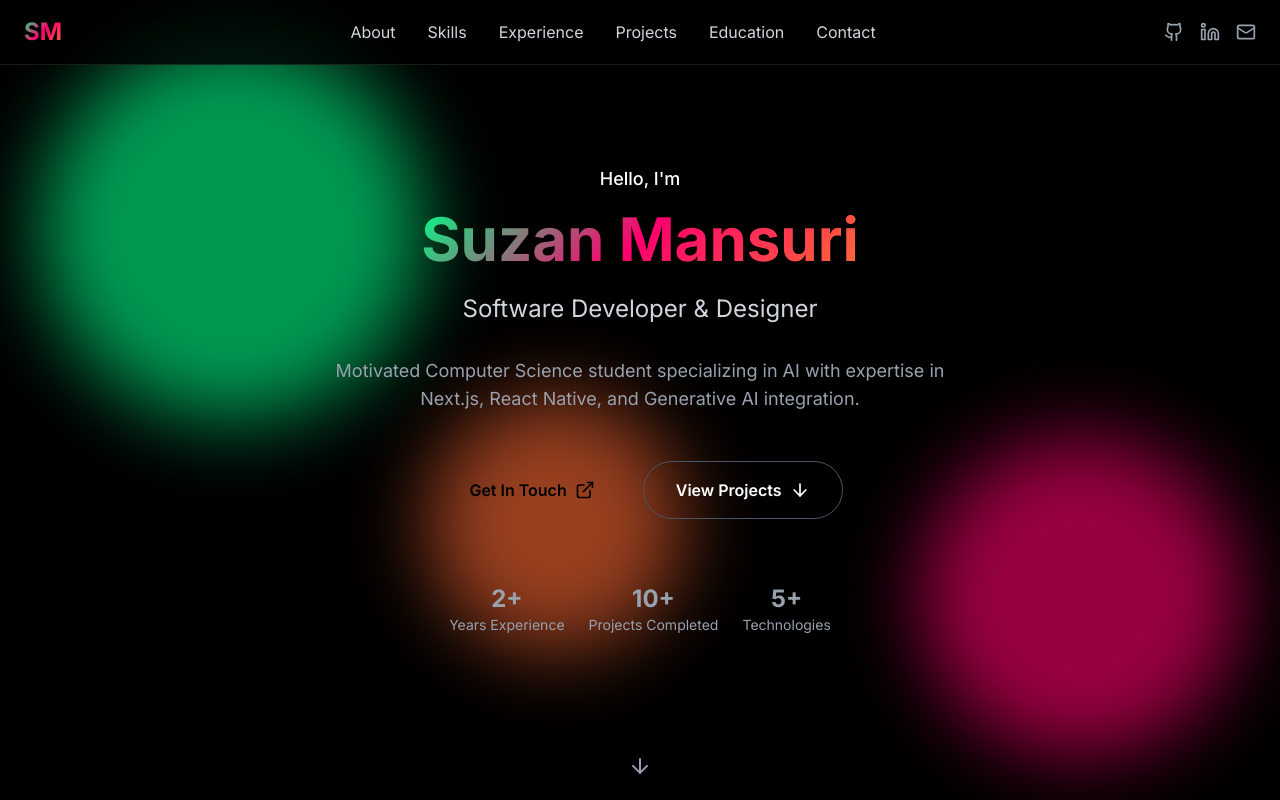
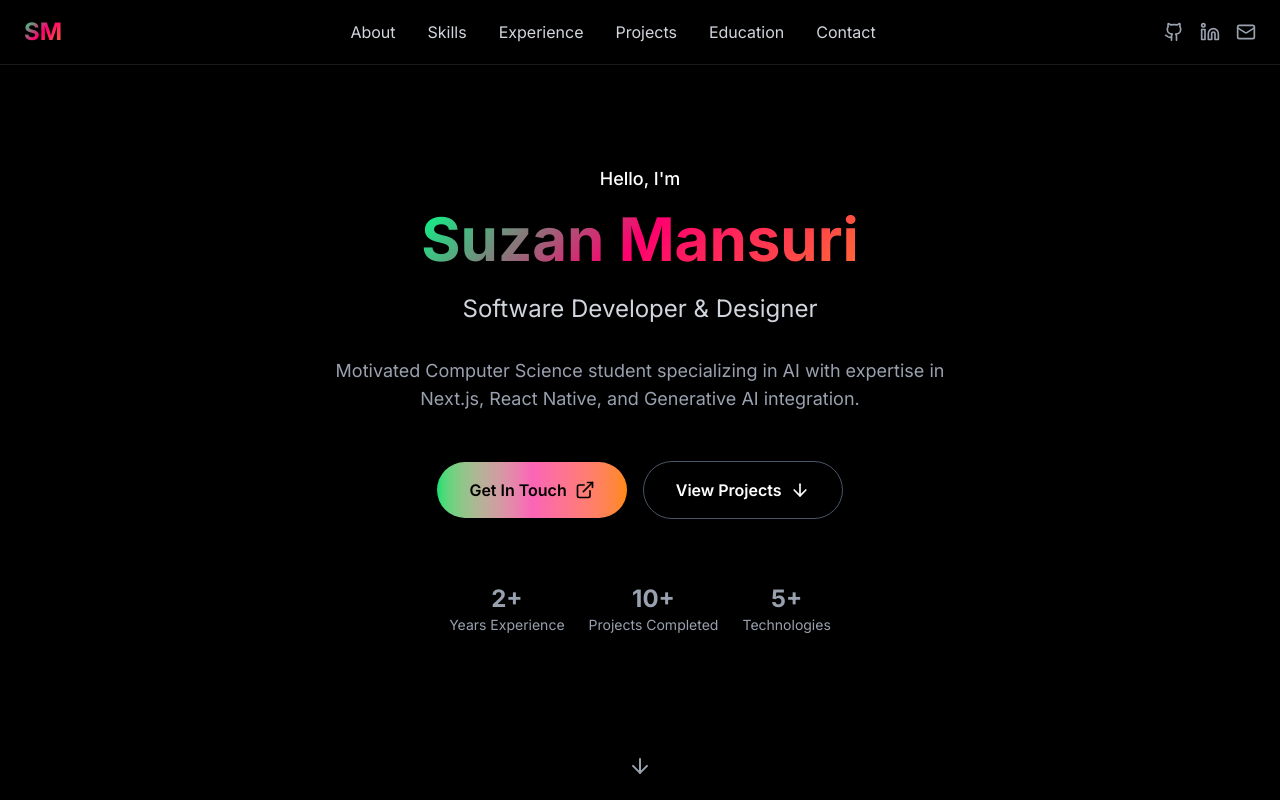
Before and after one commit to lilblackboot/portfolio, a Next.js app: page / in a window 1280 px wide. Shown: the top 800 px of the page. Built offline with nearby package versions, Linux system fonts and the light colour scheme.

Commit message:
removing the background (much better)

```diff
--- a/src/components/Hero.tsx
+++ b/src/components/Hero.tsx
@@ -5,50 +5,7 @@ import { ArrowDown, Download, ExternalLink } from 'lucide-react';
 
 const Hero = () => {
   return (
-    <section className="relative min-h-screen flex items-center justify-center overflow-hidden">
-      {/* Animated background shapes */}
-      <div className="absolute inset-0 overflow-hidden">
-        <motion.div
-          className="floating-shape bg-accent-green w-96 h-96 top-10 left-10"
-          animate={{
-            x: [0, 100, 0],
-            y: [0, -50, 0],
-            scale: [1, 1.1, 1],
-          }}
-          transition={{
-            duration: 8,
-            repeat: Infinity,
-            ease: "easeInOut"
-          }}
-        />
-        <motion.div
-          className="floating-shape bg-accent-pink w-80 h-80 bottom-10 right-10"
-          animate={{
-            x: [0, -80, 0],
-            y: [0, 60, 0],
-            scale: [1, 0.9, 1],
-          }}
-          transition={{
-            duration: 10,
-            repeat: Infinity,
-            ease: "easeInOut"
-          }}
-        />
-        <motion.div
-          className="floating-shape bg-accent-orange w-64 h-64 top-1/2 left-1/3"
-          animate={{
-            x: [0, 60, 0],
-            y: [0, -30, 0],
-            scale: [1, 1.2, 1],
-          }}
-          transition={{
-            duration: 7,
-            repeat: Infinity,
-            ease: "easeInOut"
-          }}
-        />
-      </div>
-
+    <section className="relative min-h-screen flex items-center justify-center bg-black">
       <div className="container mx-auto px-6 relative z-10">
         <div className="text-center">
           <motion.div
@@ -91,12 +48,12 @@ const Hero = () => {
           <motion.div
             initial={{ opacity: 0, y: 50 }}
             animate={{ opacity: 1, y: 0 }}
-            transition={{ duration: 0.8, delay: 0.8 }}
+            transition={{ duration: 0.8, delay: 0.3 }}
             className="flex flex-col sm:flex-row gap-4 justify-center items-center px-4"
           >
             <motion.a
               href="#contact"
-              className="px-6 py-3 sm:px-8 sm:py-4 bg-gradient-to-r from-accent-green to-accent-pink rounded-full font-semibold text-black hover:shadow-lg hover:shadow-accent-green/25 transition-all duration-300 flex items-center gap-2 text-sm sm:text-base"
+              className="px-6 py-3 sm:px-8 sm:py-4 bg-gradient-to-r from-green-400 via-pink-400 to-orange-400 rounded-full font-semibold text-black hover:shadow-lg hover:shadow-pink-400/25 transition-all duration-300 flex items-center gap-2 text-sm sm:text-base"
               whileHover={{ scale: 1.05 }}
               whileTap={{ scale: 0.95 }}
             >
@@ -106,7 +63,7 @@ const Hero = () => {
 
             <motion.a
               href="#projects"
-              className="px-6 py-3 sm:px-8 sm:py-4 border border-gray-600 rounded-full font-semibold text-white hover:border-accent-pink hover:text-accent-pink transition-all duration-300 flex items-center gap-2 text-sm sm:text-base"
+              className="px-6 py-3 sm:px-8 sm:py-4 border border-gray-600 rounded-full font-semibold text-white hover:border-pink-400 hover:text-pink-400 transition-all duration-300 flex items-center gap-2 text-sm sm:text-base"
               whileHover={{ scale: 1.05 }}
               whileTap={{ scale: 0.95 }}
             >
```
